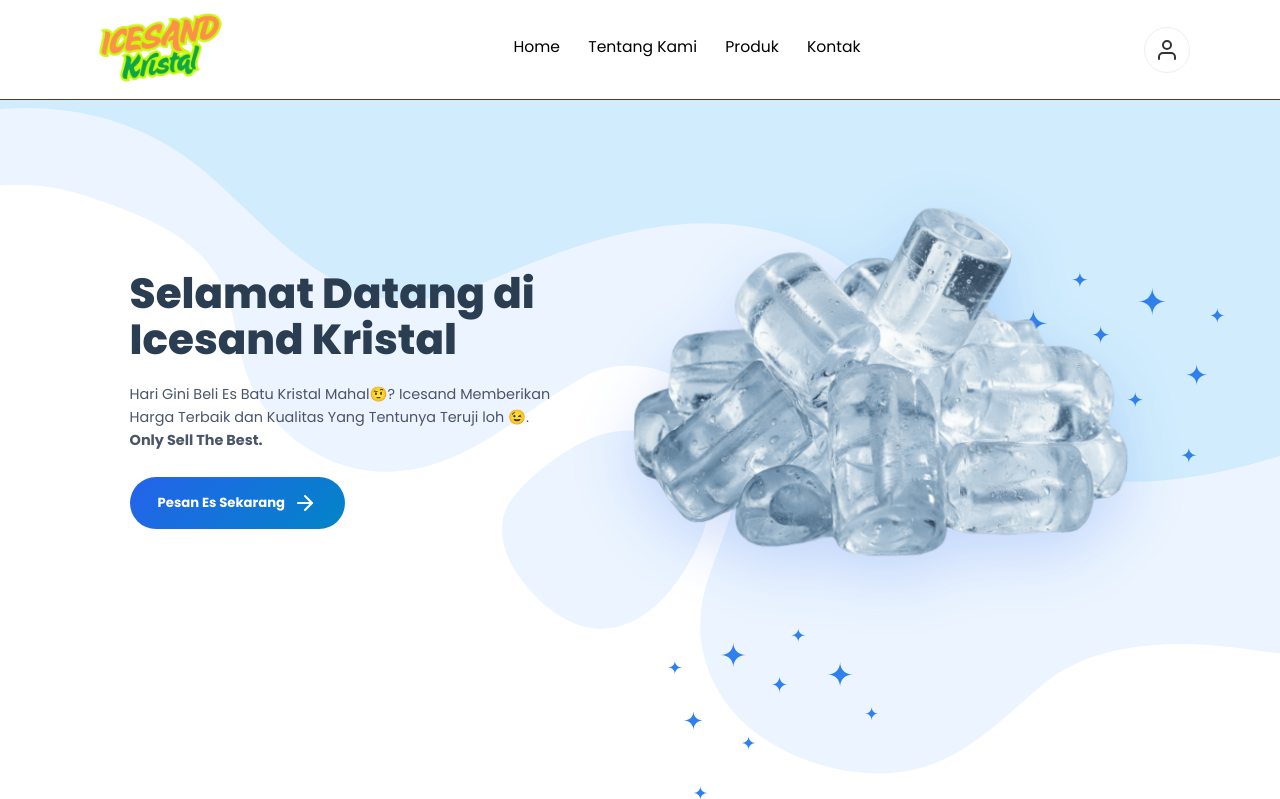
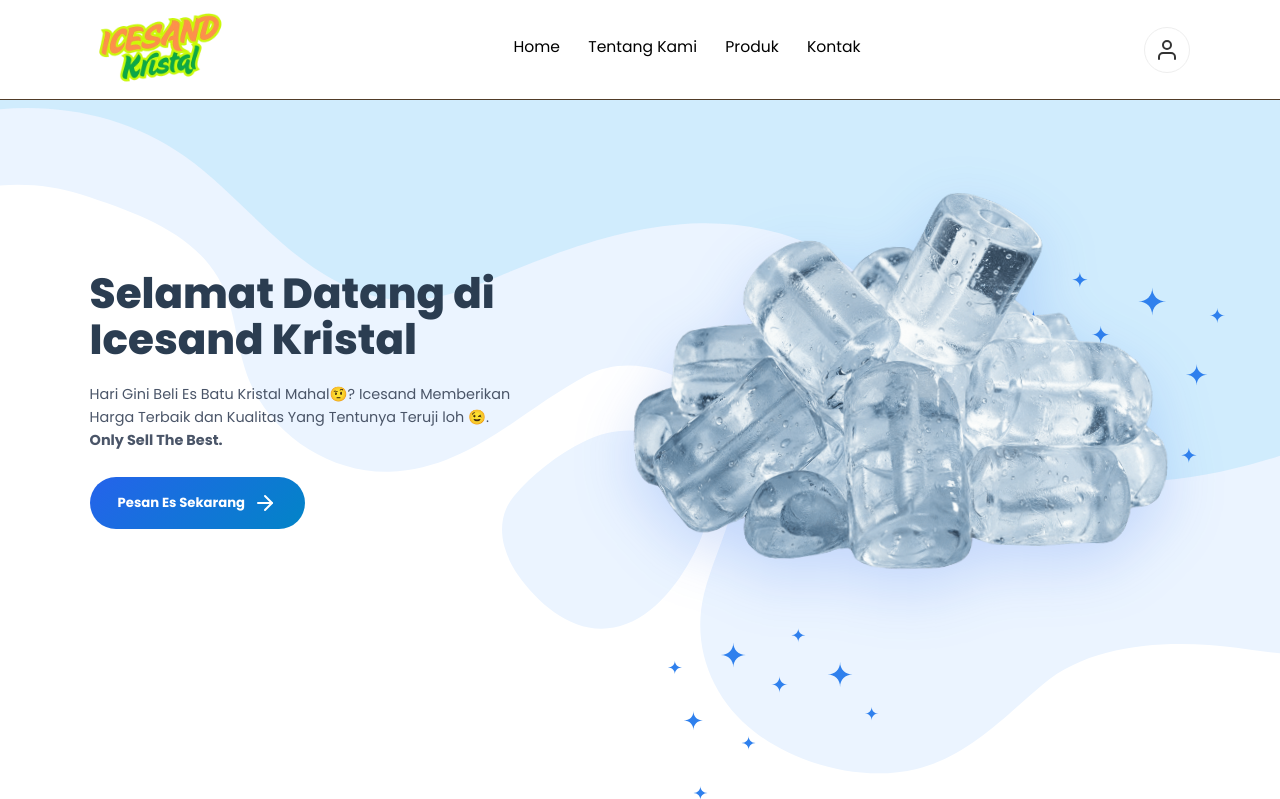
Before and after one commit to Mordekhaiii/Icesand_Kristal_Website, a Django app: page / in a window 1280 px wide. Shown: the top 799 px of the page. Run offline with Django 5.2, Linux system fonts and the light colour scheme; data that the repository does not hold is empty; some libraries are stand-ins or nearby versions.

Commit message:
revisi responsive keseluruhan, revisi html, revisi css, revisi js

```diff
--- a/static/css/style.css
+++ b/static/css/style.css
@@ -33,6 +33,7 @@ body {
   color: #fff;
   overflow-x: hidden;
 }
+
 
 /* =========================================
    NAVBAR & DROPDOWN
@@ -337,7 +338,7 @@ body {
 .hero-wrapper {
   display: flex;
   width: 100%;
-  max-width: 1200px;
+  max-width: 1370px;
   margin: 0 auto;
   align-items: center;
   padding: 0 7%;
```
